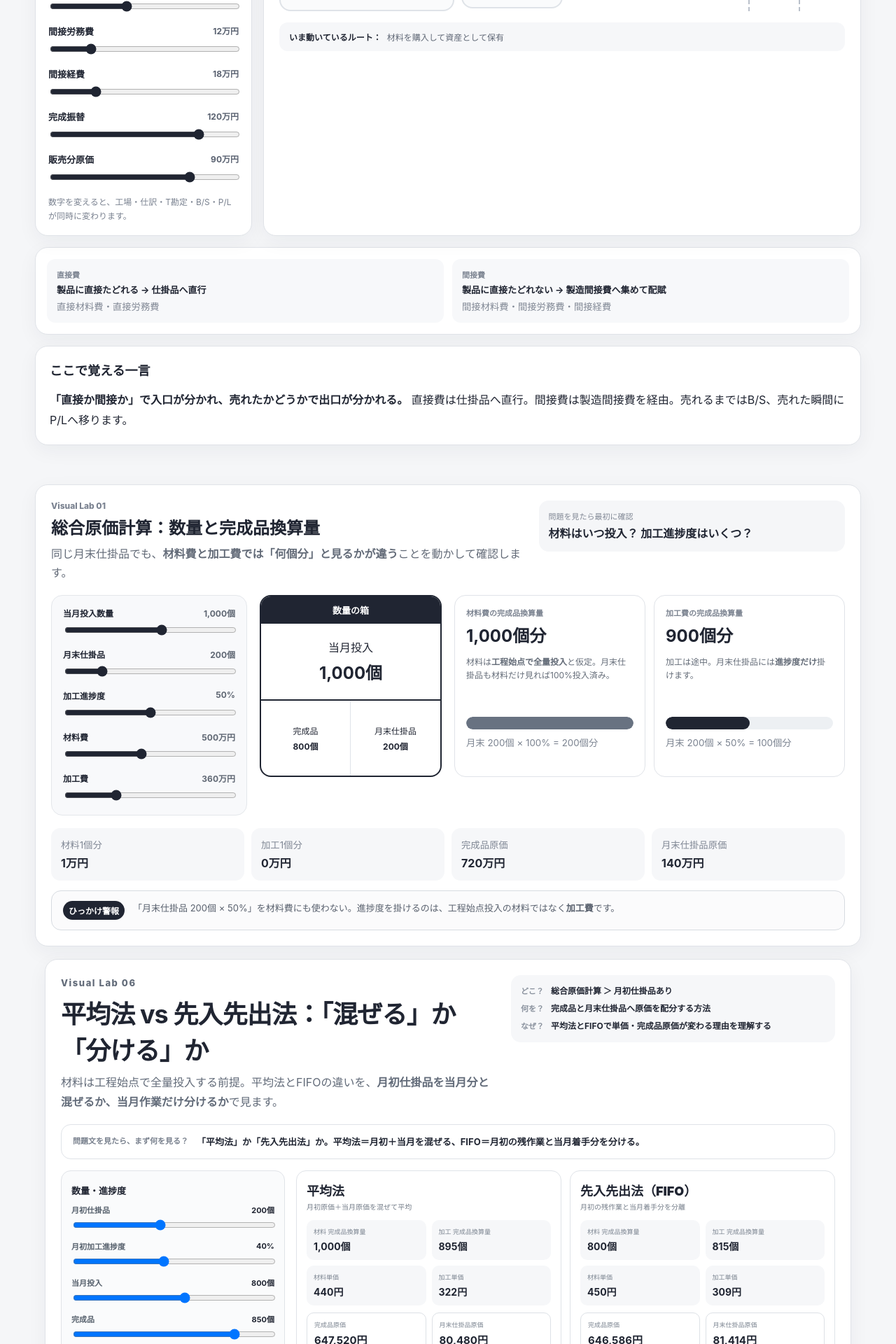
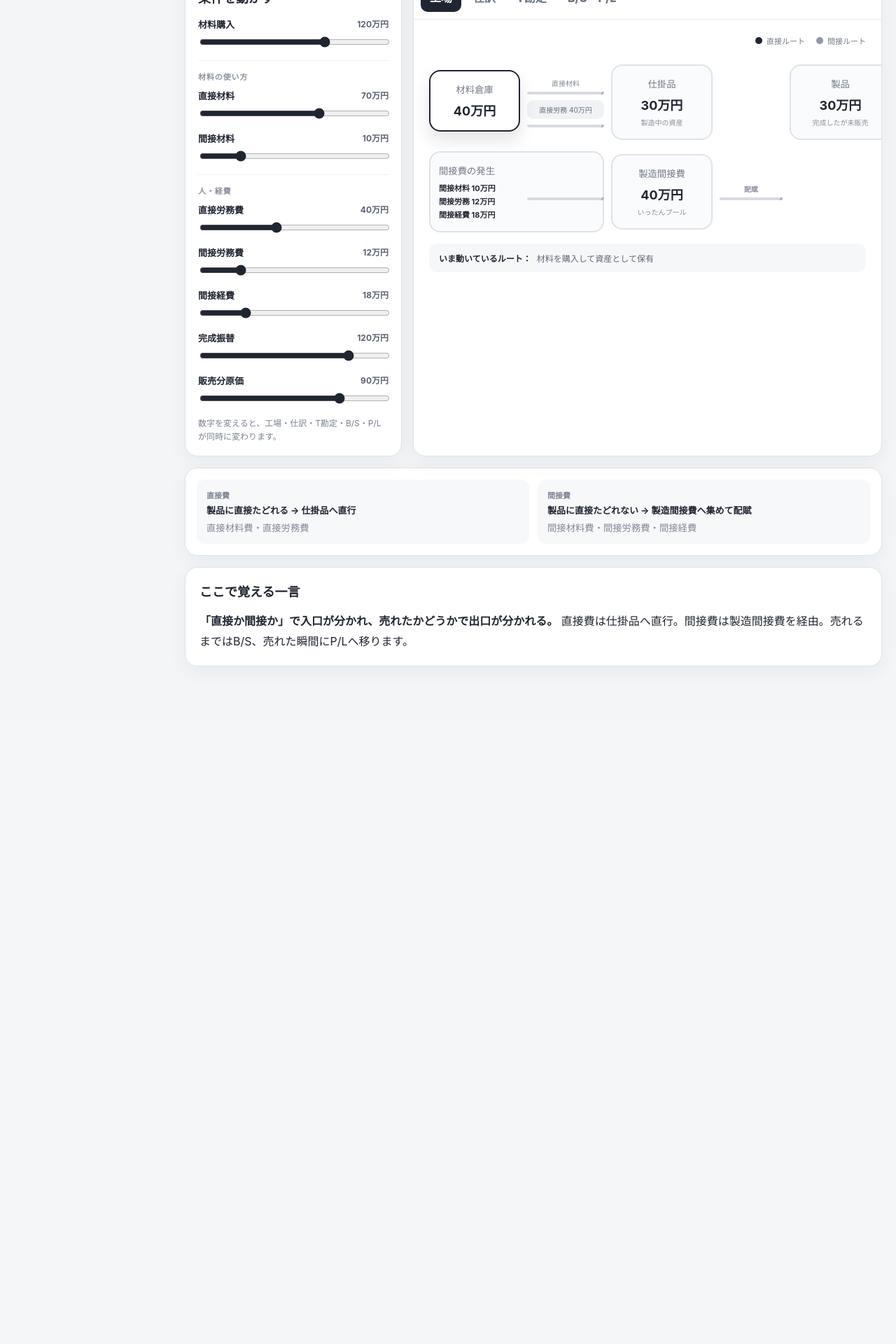
Before and after one commit to butyukunn82/boki2-cost-learning, a React (Vite) app: page / in a window 1280 px wide. Shown: the part 880-2800 px from the top of the page at 70% size. After the commit the page ends 1908 px from the top, so only its background shows below. Built offline with nearby package versions, Linux system fonts and the light colour scheme.

Commit message:
refactor: organize app into four learning modes

```diff
--- a/src/main.tsx
+++ b/src/main.tsx
@@ -1,43 +1,22 @@
 import React from 'react'
 import ReactDOM from 'react-dom/client'
-import App from './App'
-import ProcessCostLab from './features/ProcessCostLab'
-import VarianceLab from './features/VarianceLab'
-import OverheadVarianceLab from './features/OverheadVarianceLab'
-import DirectCostingLab from './features/DirectCostingLab'
-import CvpLab from './features/CvpLab'
-import FirstMoveTrainer from './features/FirstMoveTrainer'
-import CorePatternTrainer from './features/CorePatternTrainer'
-import ProcessMethodLab from './features/ProcessMethodLab'
-import DepartmentAllocationLab from './features/DepartmentAllocationLab'
-import CbtPractice from './features/CbtPractice'
+import LearningHub from './features/LearningHub'
 import './styles/app.css'
 import './styles/flow-fix.css'
 import './styles/process-lab.css'
 import './styles/process-method-lab.css'
+import './styles/department-lab.css'
 import './styles/variance-lab.css'
 import './styles/overhead-lab.css'
 import './styles/direct-costing-lab.css'
 import './styles/cvp-lab.css'
 import './styles/first-move-trainer.css'
 import './styles/core-pattern-trainer.css'
-import './styles/department-lab.css'
 import './styles/cbt-practice.css'
+import './styles/learning-hub.css'
 
 ReactDOM.createRoot(document.getElementById('root')!).render(
   <React.StrictMode>
-    <App />
-    <div className="standalone-lab">
-      <ProcessCostLab />
-      <ProcessMethodLab />
-      <DepartmentAllocationLab />
-      <VarianceLab />
-      <OverheadVarianceLab />
-      <DirectCostingLab />
-      <CvpLab />
-      <FirstMoveTrainer />
-      <CorePatternTrainer />
-      <CbtPractice />
-    </div>
+    <LearningHub />
   </React.StrictMode>,
 )
```
